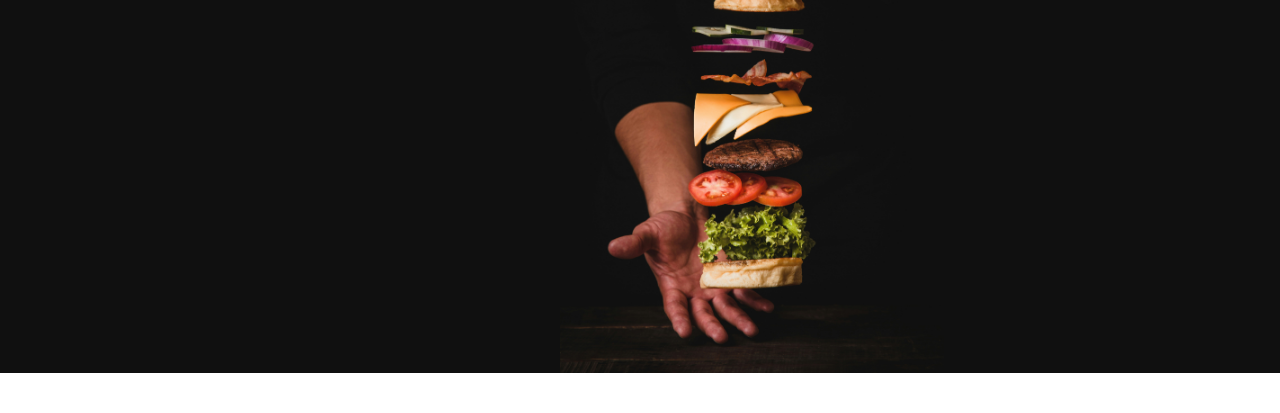
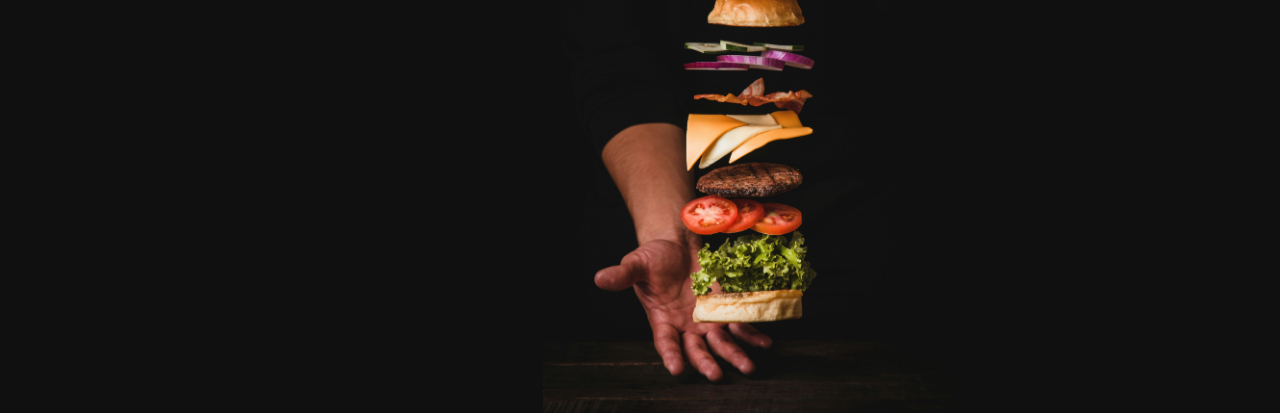
Before and after one commit to daniellonsdale/odin-restaurant-page, a website built with webpack: page src/template.html in a window 1280 px wide. Shown: the part 387-800 px from the top of the page. Built offline with nearby package versions, Linux system fonts and the light colour scheme.

Commit message:
Janky fix on white box at bot problem

```diff
--- a/src/styles.css
+++ b/src/styles.css
@@ -62,10 +62,10 @@ header button:hover{
 
 #content{
     display: grid;
-    grid-template-columns: minmax(5vw, 3fr) 2fr 30vw minmax(5vw, 3fr);
+    grid-template-columns: minmax(5vw, 3fr) 2fr 2fr minmax(5vw, 3fr);
+    grid-template-rows: auto;
     padding-top: 3vh;
     background-color: rgb(16,16,16);
-    min-height: max-content;
 
     font-family: 'Courier New', Courier, monospace;
 }
@@ -76,8 +76,8 @@ header button:hover{
 }
 
 #content img{
-    max-width: 100%;
-    height: auto;
+    width: auto;
+    max-height: 77vh;
     grid-column: 3 / 4;
 }
 
```
